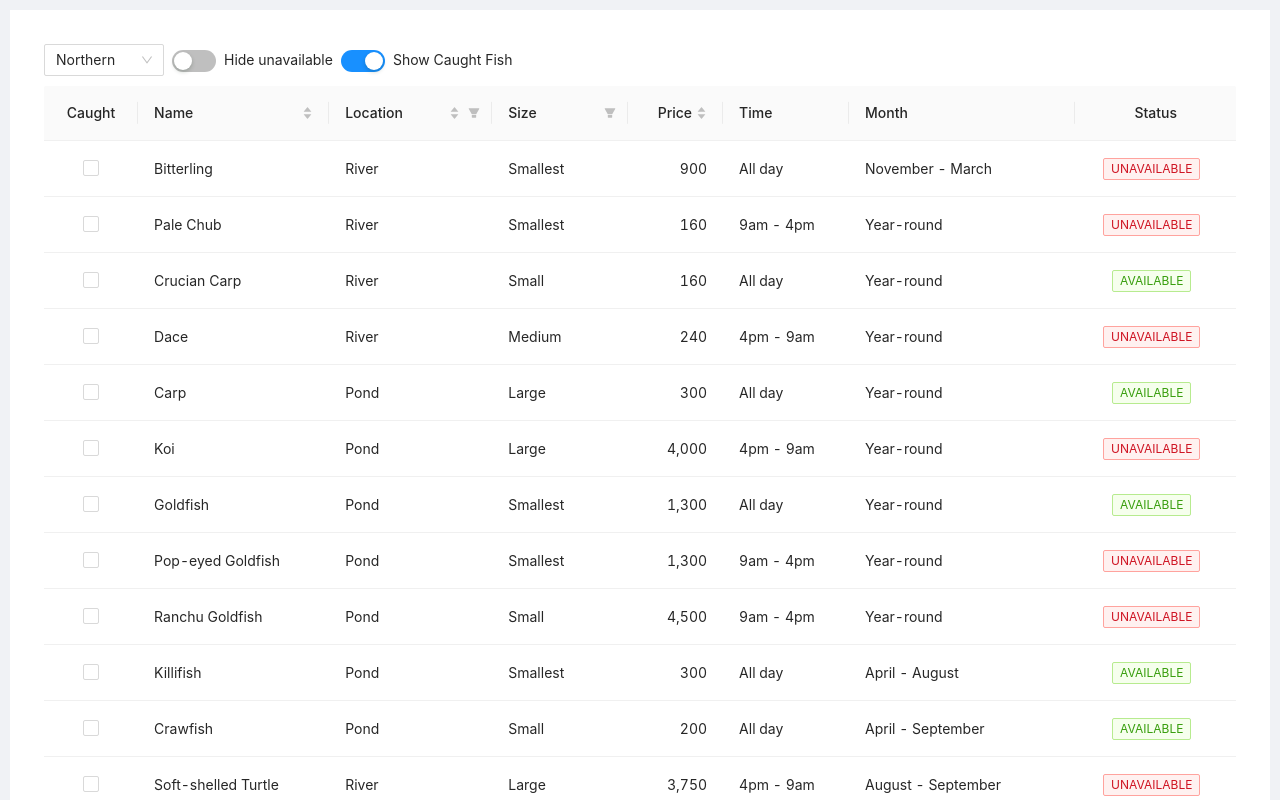
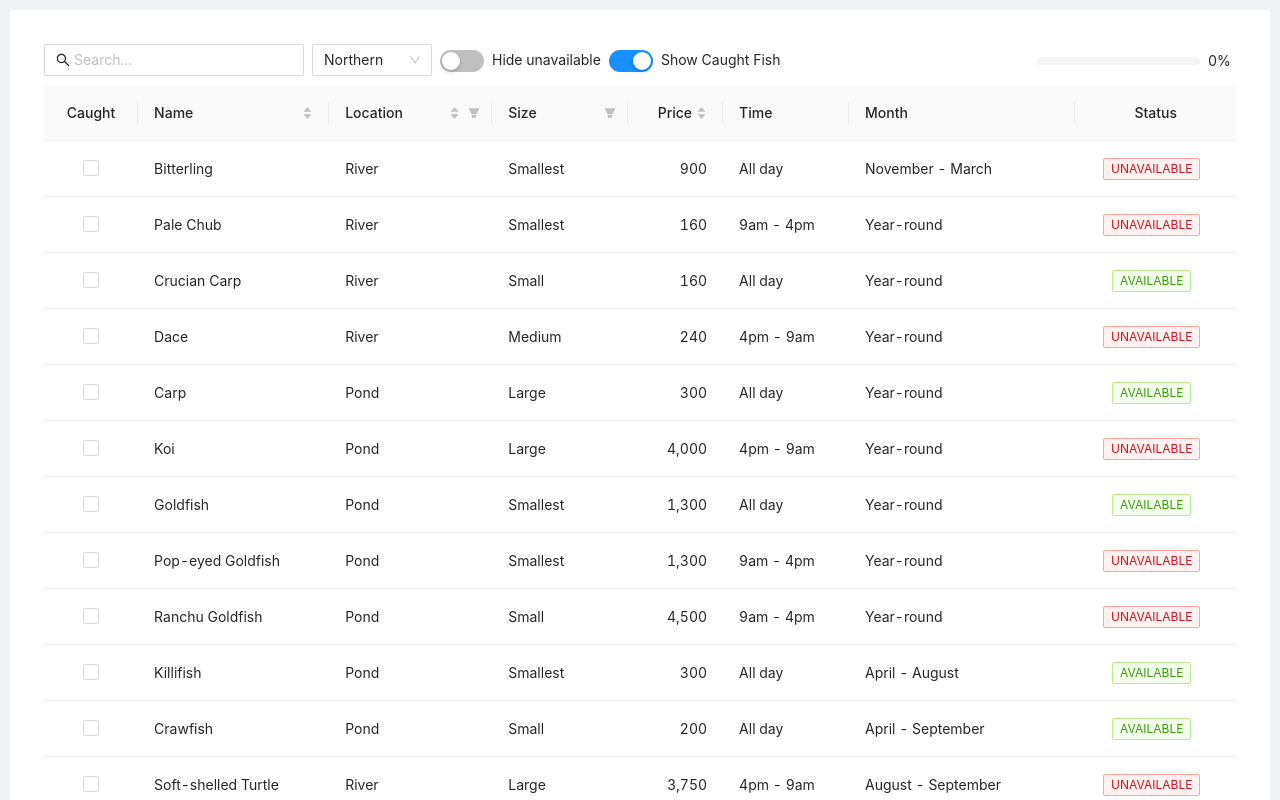
Before and after one commit to johnjiang/cjhandbook, a React app: page / in a window 1280 px wide. Shown: the top 800 px of the page. Built offline with nearby package versions, Linux system fonts and the light colour scheme.

Commit message:
Added search and proress

```diff
--- a/src/pages/fish-guide/fish-table.tsx
+++ b/src/pages/fish-guide/fish-table.tsx
@@ -5,6 +5,7 @@ import numeral from "numeral";
 import fishData from "../../../data/json/fish.json";
 import styled from "styled-components";
 import { isInMonthRange, isInTimeRange } from "../../helpers/date-helper";
+import isEmpty from "lodash/isEmpty";
 
 const { Column } = Table;
 
@@ -100,6 +101,7 @@ interface Props {
     showCaughtFish?: boolean;
     caughtFish: Record<string, boolean>;
     onCaughtFishChange: (fishName: string, isCaught: boolean) => void;
+    searchFilter?: string;
 }
 
 export default function FishTable({
@@ -108,6 +110,7 @@ export default function FishTable({
     hemisphere,
     caughtFish,
     onCaughtFishChange,
+    searchFilter,
 }: Props): ReactElement {
     let dataSource: FishData[] = Object.values(fishData);
 
@@ -120,6 +123,12 @@ export default function FishTable({
     if (!showCaughtFish) {
         dataSource = dataSource.filter((data) => {
             return !caughtFish[data.name];
+        });
+    }
+
+    if (searchFilter && !isEmpty(searchFilter)) {
+        dataSource = dataSource.filter((data) => {
+            return data.name.toLowerCase().includes(searchFilter.toLowerCase());
         });
     }
 
--- a/src/pages/fish-guide/index.tsx
+++ b/src/pages/fish-guide/index.tsx
@@ -1,11 +1,12 @@
 import React, { ReactElement, useState } from "react";
-import { Select, Space } from "antd";
+import { Progress, Select, Space } from "antd";
 import styled from "styled-components";
 import "antd/es/date-picker/style/css";
 import FishTable, { Hemisphere } from "./fish-table";
 import useLocalStorage from "../../helpers/use-local-storage";
 import HideUnavailableToggle from "./hide-unavailable-toggle";
 import CaughtFishToggle from "./caught-fish-toggle";
+import SearchInput from "./search-input";
 
 const { Option } = Select;
 
@@ -15,10 +16,16 @@ const ContentContainer = styled.div`
     min-height: 800px;
 `;
 
+const ProgressContainer = styled.div`
+    width: 200px;
+`;
+
 const ToolbarContainer = styled.div`
     display: flex;
     flex-direction: row;
     padding-bottom: 10px;
+    justify-content: space-between;
+    align-items: center;
 `;
 
 export default function FishGuide(): ReactElement {
@@ -26,6 +33,7 @@ export default function FishGuide(): ReactElement {
     const [isRealTime, setRealTime] = useState(false);
     const [showCaughtFish, setShowCaughtFish] = useState(true);
     const [caughtFish, setCaughtFish] = useLocalStorage("caughtFish", {});
+    const [searchFilter, setSearchFilter] = useState("");
 
     function onCaughtFishChange(fishName: string, isCaught: boolean): void {
         const newCaughtFish = {
@@ -35,10 +43,13 @@ export default function FishGuide(): ReactElement {
         setCaughtFish(newCaughtFish);
     }
 
+    const totalCaught = Object.values(caughtFish).filter(Boolean).length;
+
     return (
         <ContentContainer>
             <ToolbarContainer>
                 <Space>
+                    <SearchInput onChange={setSearchFilter} />
                     <Select
                         defaultValue={Hemisphere.NORTHEN}
                         style={{ width: 120 }}
@@ -57,6 +68,13 @@ export default function FishGuide(): ReactElement {
                         onChange={(val): void => setShowCaughtFish(val)}
                     />
                 </Space>
+
+                <ProgressContainer>
+                    <Progress
+                        percent={(totalCaught / 80) * 100}
+                        status="active"
+                    />
+                </ProgressContainer>
             </ToolbarContainer>
 
             <FishTable
@@ -65,6 +83,7 @@ export default function FishGuide(): ReactElement {
                 caughtFish={caughtFish}
                 showCaughtFish={showCaughtFish}
                 onCaughtFishChange={onCaughtFishChange}
+                searchFilter={searchFilter}
             />
         </ContentContainer>
     );
--- /dev/null
+++ b/src/pages/fish-guide/search-input.tsx
@@ -0,0 +1,21 @@
+import React, { ChangeEvent, ReactElement } from "react";
+import { Input } from "antd";
+import { SearchOutlined } from "@ant-design/icons";
+
+interface Props {
+    onChange: (value: string) => void;
+}
+
+export default function SearchInput({ onChange }: Props): ReactElement {
+    function onFilterEventChange(event: ChangeEvent<HTMLInputElement>): void {
+        onChange(event.target.value);
+    }
+
+    return (
+        <Input
+            prefix={<SearchOutlined />}
+            placeholder="Search..."
+            onChange={onFilterEventChange}
+        />
+    );
+}
```
